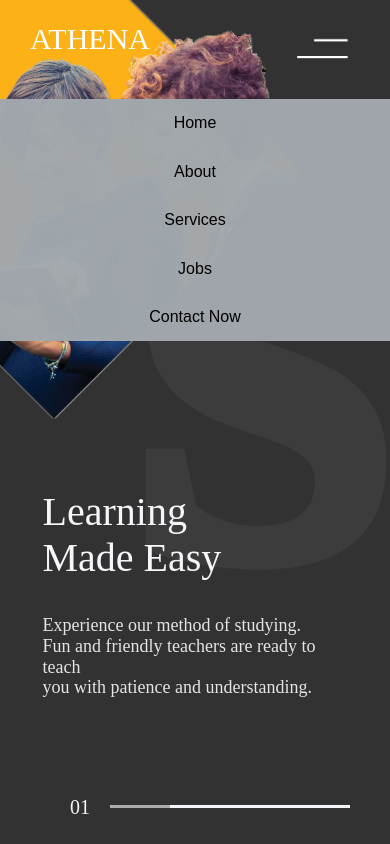
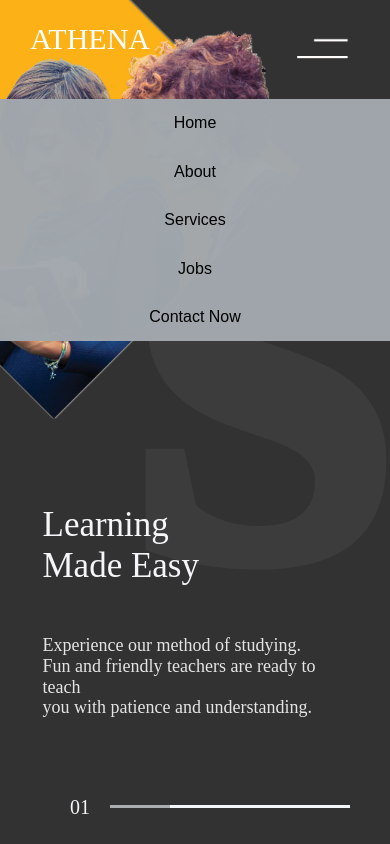
Before and after one commit to kikimutiara/web.com, a plain HTML site: page index.html in a window 390 px wide. Shown: the top 844 px of the page. Drawn offline with nearby package versions, Linux system fonts and the light colour scheme; some icons are missing; files whose address does not match are found by name.

Commit message:
Add files via upload

```diff
--- a/resources/css/query.css
+++ b/resources/css/query.css
@@ -19,17 +19,18 @@
     }
 
     .tag-line{
-        margin-top: 240px;
+        margin-top: 250px;
         width: 300px;
         margin-right: 0px;
         margin-left: -100px;
-        font-size: 40px;
+        font-size: 35px;
     }
 
     .description{
-        margin-top: 150px;
+        margin-top: 170px;
         width: 300px;
         margin-left: -100px;
+        font-size: 18px;
     }
 
     .main-nav ion-icon{
```
